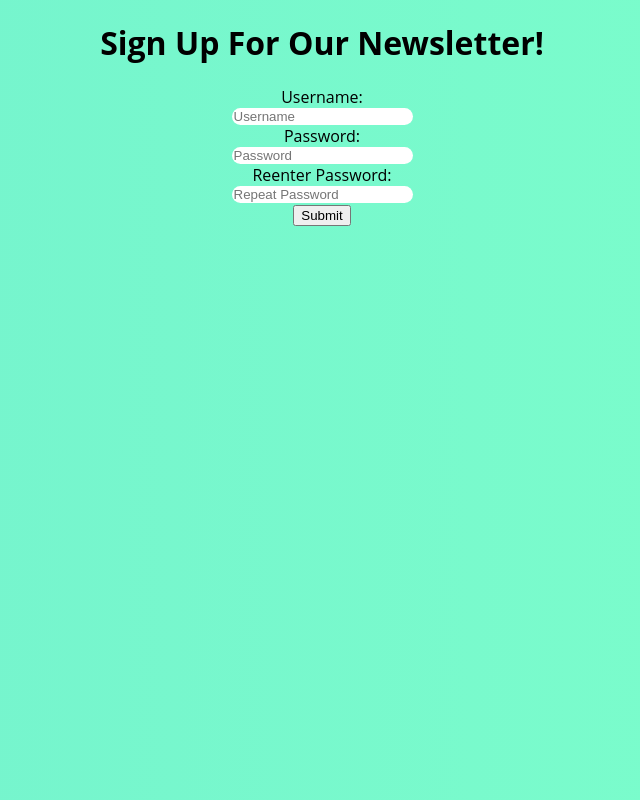
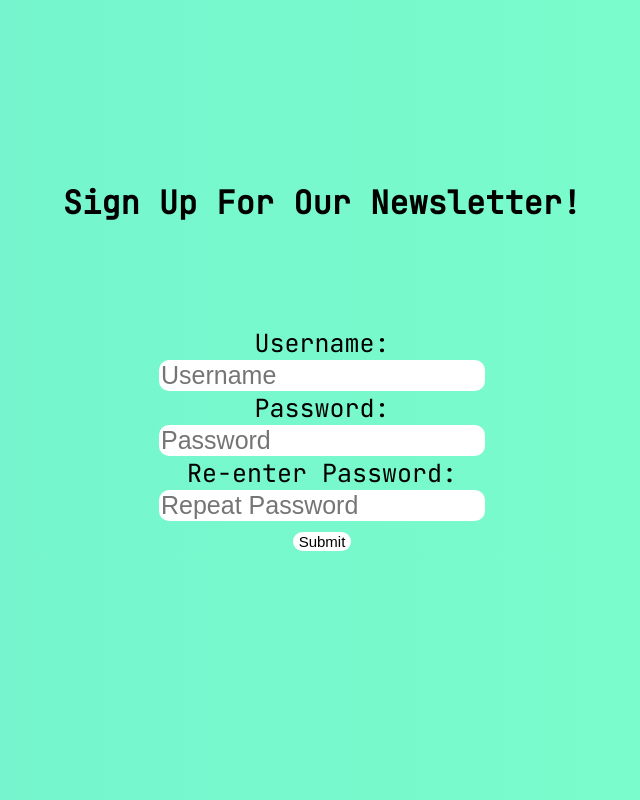
Before and after one commit to N-A-V-I-D/zippy_compost, a PHP site: page /signup.html in a window 1280 px wide. Shown: the whole page, without its empty margins (318-958 px from the left). Run offline with PHP 8.4, Linux system fonts and the light colour scheme.

Commit message:
made signup

```diff
--- a/signup.css
+++ b/signup.css
@@ -6,10 +6,12 @@ body{
 }
 #headline{
     text-align: center;
+    padding-top: 20vh;
 }
 
 #form1{
     text-align: center;
+    padding-top: 10vh;
 }
 
 #username,#password,#verifypassword {
@@ -18,5 +20,18 @@ body{
     border-radius: 10px;
     margin: auto;
     border-style: none;
+    font-size: 25px;
+    background-color: #ffffff;
 
 }
+label{
+    font-size: 25px;
+}
+
+#submitButton{
+    font-size: 15px;
+    background-color: white;
+    border-radius: 10px;
+    border-style: none;
+
+}
--- a/signup.html
+++ b/signup.html
@@ -6,6 +6,12 @@
     <meta name="viewport" content="width=device-width, initial-scale=1.0">
     <title>Sign Up</title>
     <link rel="stylesheet" href="signup.css">
+    <link href='https://fonts.googleapis.com/css?family=JetBrains Mono' rel='stylesheet'>
+    <style>
+        body {
+            font-family: 'JetBrains Mono';;
+        }
+    </style>
 </head>
 <body>
    <h1 id="headline">
@@ -20,9 +26,9 @@
         Password: <input type="text" name="password" id="password" placeholder="Password">
        </label>
        <label>
-        Reenter Password:<input type="text" name="verifypassword" id="verifypassword" placeholder="Repeat Password">
+        Re-enter Password:<input type="text" name="verifypassword" id="verifypassword" placeholder="Repeat Password">
        </label>
-       <input type="submit" name="submit">
+       <input id="submitButton" type="submit" name="submit">
    </form>
 </body>
 </html>
--- a/style.css
+++ b/style.css
@@ -57,7 +57,6 @@ a {
     transform-origin: bottom left;
   }
 
-
   #navlist{
       width: fit-content;
       text-align: center;
```
